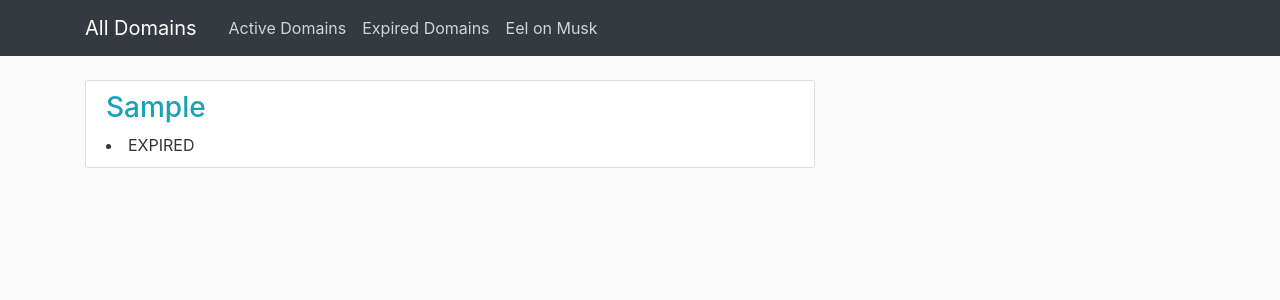
After one commit to Asko-Dev/cznic, a Django app: page /expired/ in a window 1280 px wide. The commit adds this page. Shown: the top 300 px of the page. Run offline with Django 3.2, Linux system fonts and the light colour scheme; tables that the repository leaves empty hold one stand-in row (values such as "Sample post"); some libraries are stand-ins or nearby versions.

Commit message:
Added templates, existing/expired domain lists, eel on musk

```diff
--- a/cznic_test/settings.py
+++ b/cznic_test/settings.py
@@ -121,4 +121,7 @@ USE_TZ = True
 
 STATIC_URL = '/static/'
 
+MEDIA_ROOT = os.path.join(BASE_DIR, 'media')
+MEDIA_URL = '/media/'
+
 CRISPY_TEMPLATE_PACK = 'bootstrap4'
--- a/cznic_test/urls.py
+++ b/cznic_test/urls.py
@@ -6,8 +6,19 @@ urlpatterns = [
     path('admin/', admin.site.urls),
     path('', views.DomainListView.as_view(), name='domains'),
     path(
+        'existing/',
+        views.ExistingDomainListView.as_view(),
+        name='existing-domains'
+    ),
+    path(
+        'expired/',
+        views.ExpiredDomainListView.as_view(),
+        name='expired-domains'
+    ),
+    path(
         'domain/<int:pk>/',
         views.DomainDetailView.as_view(),
         name='domain-detail'
     ),
+    path('why-not/', views.EelOnMusk, name='why-not'),
 ]
--- a/domains/models.py
+++ b/domains/models.py
@@ -16,8 +16,8 @@ class DomainFlag(models.Model):
         max_length=20,
         default='EXPIRED'
     )
-    flag_valid_from = models.DateTimeField()
-    flag_valid_to = models.DateTimeField()
+    flag_valid_from = models.DateTimeField(blank=True, null=True)
+    flag_valid_to = models.DateTimeField(blank=True, null=True)
 
     REQUIRED_FIELDS = ('type', 'flag_valid_from', 'flag_valid_to',)
 
--- a/domains/templates/base.html
+++ b/domains/templates/base.html
@@ -18,15 +18,15 @@
     <header class="site-header">
       <nav class="navbar navbar-expand-md navbar-dark bg-dark fixed-top">
         <div class="container">
-          <a class="navbar-brand mr-4" href="{% url 'domains' %}">Domain List</a>
+          <a class="navbar-brand mr-4" href="{% url 'domains' %}">All Domains</a>
           <button class="navbar-toggler" type="button" data-toggle="collapse" data-target="#navbarToggle" aria-controls="navbarToggle" aria-expanded="false" aria-label="Toggle navigation">
           <span class="navbar-toggler-icon"></span>
           </button>
           <div class="collapse navbar-collapse" id="navbarToggle">
             <div class="navbar-nav mr-auto">
-              <a class="nav-item nav-link" href="#">Active Domains</a>
-              <a class="nav-item nav-link" href="#">Expired Domains</a>
-              <a class="nav-item nav-link" href="#">Eel on Musk</a>
+              <a class="nav-item nav-link" href="{% url 'existing-domains' %}">Active Domains</a>
+              <a class="nav-item nav-link" href="{% url 'expired-domains' %}">Expired Domains</a>
+              <a class="nav-item nav-link" href="{% url 'why-not' %}">Eel on Musk</a>
             </div>
           </div>
         </div>
--- a/domains/templates/domains-detail.html
+++ b/domains/templates/domains-detail.html
@@ -7,8 +7,8 @@
             <li class="article-content mr-4"><b>Expires:</b> {{ object.date_expires }}</li>
             <li class="article-content mr-4"><b>Deletion Date:</b> {{ object.date_deletion }}</li>
             <p></p>
+          <h6 class="article-content"><b>Domain Flags:</b></h6>
           {% for obj_flag in object.flag.all %}
-            <h6 class="article-content"><b>Domain Flags:</b></h6>
               <div class="group">
                 <li class="text-steel ml-3">{{ obj_flag.type }}</li>
                 <li class="text-secondary ml-5">Valid from: {{ obj_flag.flag_valid_from }}</li>
--- /dev/null
+++ b/domains/templates/eelonmusk.html
@@ -0,0 +1,5 @@
+{% extends "base.html" %}
+{% load static %}
+  {% block content %}
+    <img src="{% static 'images/elonmusk.png' %}" class="img-fluid">
+  {% endblock %}
--- /dev/null
+++ b/domains/templates/expired-domains.html
@@ -0,0 +1,13 @@
+{% extends "base.html" %}
+  {% block content %}
+    {% for domain in domains %}
+      <article class="media content-section">
+        <div class="media-body">
+          <h3><a class="article-title text-info" href="{% url 'domain-detail' domain.id %}">{{ domain.FQDN }}</a></h3>
+            {% for obj in domain.flag.all %}
+            <li class="article-content mr-4">{{ obj.type }}</li>
+            {% endfor %}
+        </div>
+      </article>
+    {% endfor %}
+  {% endblock %}
--- a/domains/views.py
+++ b/domains/views.py
@@ -1,19 +1,46 @@
+from datetime import datetime
 from django.shortcuts import render
 from django.views.generic import ListView, DetailView
 from .models import Domain, DomainFlag
 
 
-# List view for all the Domains registered
+# List view for all the domains registered
 class DomainListView(ListView):
     """Lists all Domains"""
     model = Domain
+    queryset = Domain.objects.all()
     template_name = 'domains.html'
     context_object_name = 'domains'
     ordering = ['date_created']
 
 
+# List view for only existing (not deleted) domains
+class ExistingDomainListView(DomainListView):
+    """Lists existing Domains"""
+    template_name = 'existing-domains.html'
+
+    def get_queryset(self):
+        return self.queryset.filter(date_deletion__gte=datetime.now())
+
+
+# List view for only expired domains
+class ExpiredDomainListView(DomainListView):
+    """Lists existing Domains"""
+    template_name = 'expired-domains.html'
+
+    def get_queryset(self):
+        return self.queryset.filter(date_deletion__lt=datetime.now())
+
+
+# Detail List view for all the domains
 class DomainDetailView(DetailView):
     """Lists detail data of a Domain"""
     model = Domain
     template_name = 'domains-detail.html'
     ordering = ['date_created']
+
+
+# Don't ask
+def EelOnMusk(request):
+    """Because why not"""
+    return render(request, 'eelonmusk.html', {'title': 'Because why not'})
```
Also changed, not shown: domains/templates/existing-domains.html (added, +13 -0 lines), domains/migrations/0005_auto_20200417_1224.py (added), domains/static/images/elonmusk.png (added).
